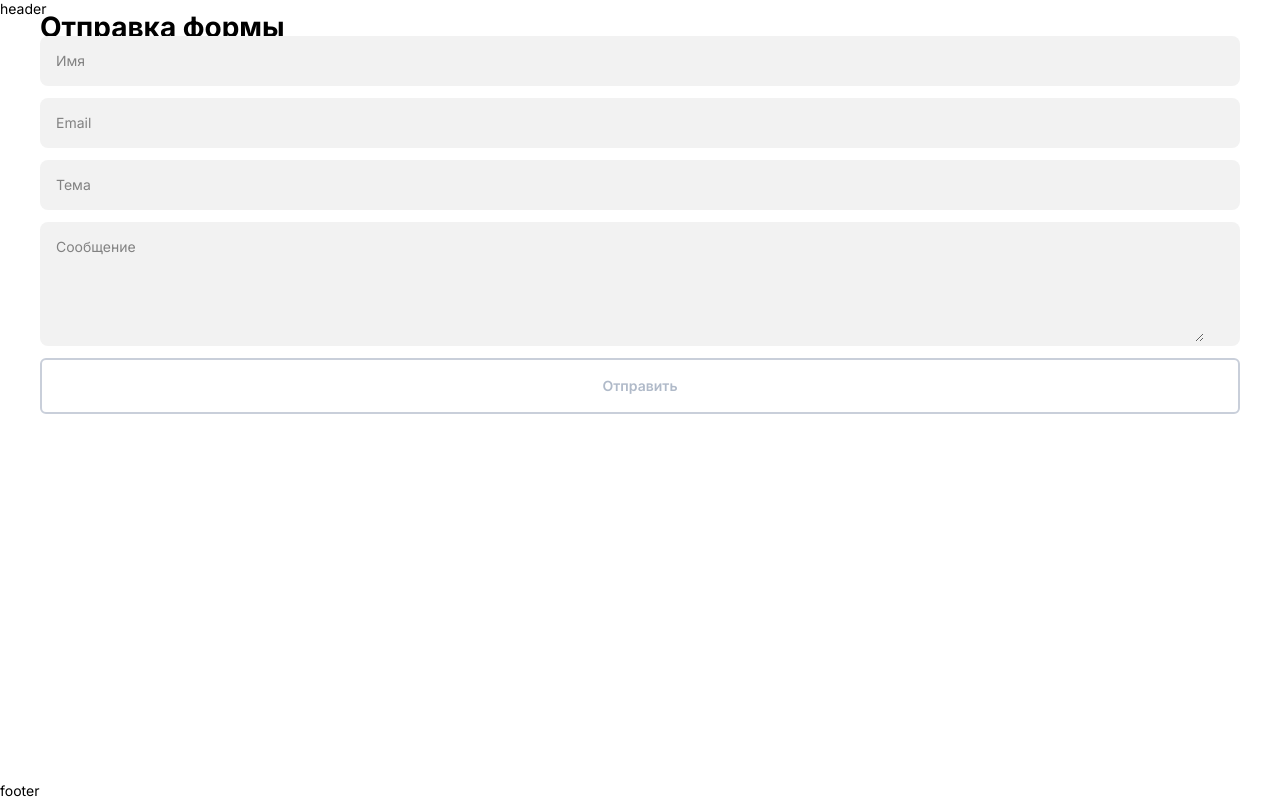
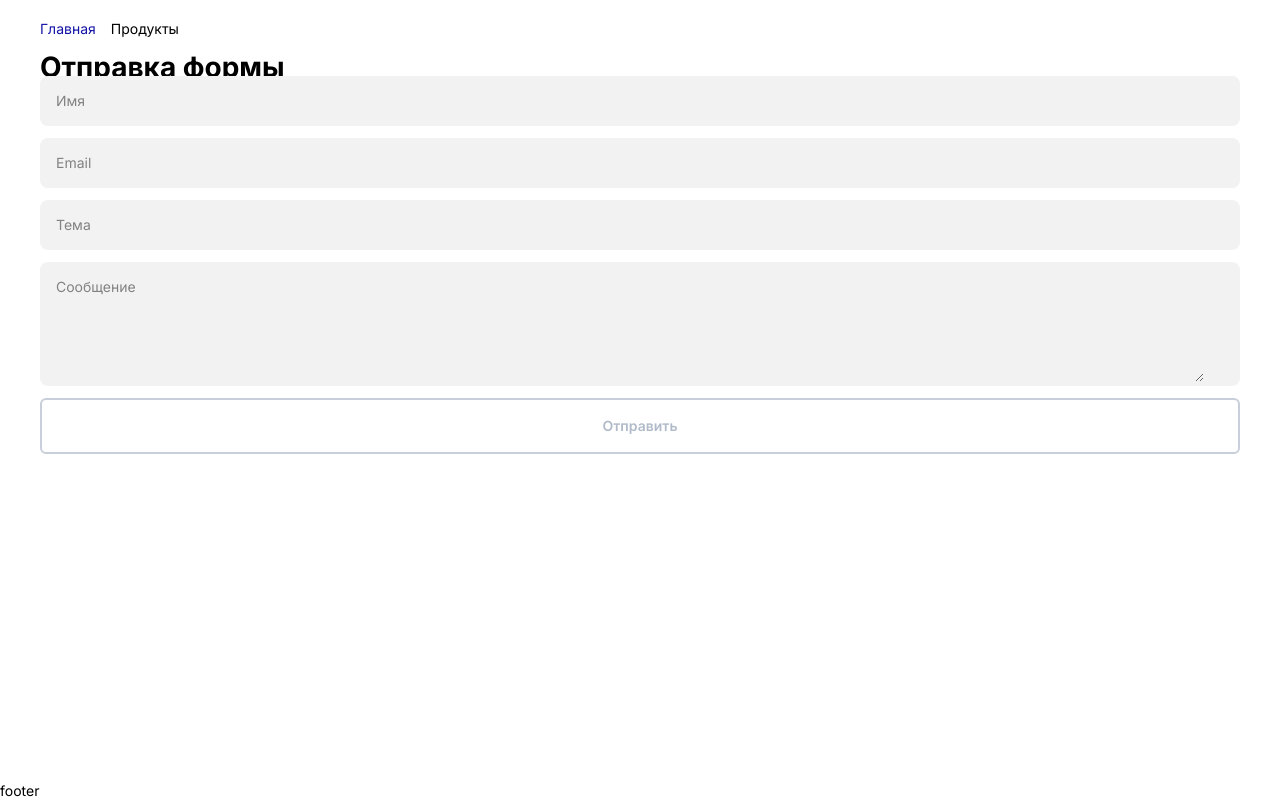
Before and after one commit to AlexDyatlov/nextjs-practice, a Next.js app: page / in a window 1280 px wide. Built offline with nearby package versions, Linux system fonts and the light colour scheme.

Commit message:
Adds navigation links

```diff
--- a/src/app/layout.tsx
+++ b/src/app/layout.tsx
@@ -1,6 +1,8 @@
 import type { Metadata } from 'next';
 
 import '@/scss/main.scss';
+
+import Header from '@/components/ui/Header';
 
 export const metadata: Metadata = {
   title: 'Next.js practice',
@@ -15,7 +17,7 @@ export default function RootLayout({
   return (
     <html lang="ru">
       <body className="layout">
-        <header className="layout__header">header</header>
+        <Header className="layout__header" />
         {children}
         <footer className="layout__footer">footer</footer>
       </body>
--- a/src/app/page.tsx
+++ b/src/app/page.tsx
@@ -1,7 +1,7 @@
 import Container from '@/_ui/container';
 import SendMessageForm from '@/components/ui/sendMessageForm';
 
-export default function Home() {
+export default function HomePage() {
   return (
     <main className="layout__main">
       <Container>
--- /dev/null
+++ b/src/app/products/page.tsx
@@ -0,0 +1,5 @@
+export default function ProductsPage() {
+  return (
+    <div>Products</div>
+  )
+}
--- /dev/null
+++ b/src/components/ui/Header.tsx
@@ -0,0 +1,18 @@
+import clsx from 'clsx';
+
+import Container from '@/_ui/container';
+import NavLinks from '@/components/ui/NavLinks';
+
+interface HeaderProps {
+  className?: string;
+}
+
+export default function Header({ className }: HeaderProps) {
+  return (
+    <header className={clsx('header', className)}>
+      <Container>
+        <NavLinks />
+      </Container>
+    </header>
+  );
+}
--- /dev/null
+++ b/src/components/ui/NavLinks.tsx
@@ -0,0 +1,33 @@
+'use client';
+
+import Link from 'next/link';
+import { usePathname } from 'next/navigation';
+
+const pageLinks = [
+  {
+    name: 'Главная',
+    path: '/'
+  },
+  {
+    name: 'Продукты',
+    path: '/products'
+  }
+];
+
+export default function NavLinks() {
+  const pathname = usePathname();
+
+  return (
+    <nav className="menu">
+      <ul className="menu__list">
+        {pageLinks.map(({ name, path }, index) => (
+          <li className="menu__item" key={index}>
+            <Link className={`menu__link ${pathname === path ? '_active' : ''}`} href={path}>
+              {name}
+            </Link>
+          </li>
+        ))}
+      </ul>
+    </nav>
+  );
+}
--- /dev/null
+++ b/src/scss/blocks/_header.scss
@@ -0,0 +1,3 @@
+.header {
+  padding: 20px 0;
+}
--- /dev/null
+++ b/src/scss/blocks/_menu.scss
@@ -0,0 +1,13 @@
+.menu {
+  &__list {
+    display: flex;
+    align-items: center;
+    gap: 15px;
+  }
+
+  &__link {
+    &._active {
+      color: #1313a8;
+    }
+  }
+}
--- a/src/scss/main.scss
+++ b/src/scss/main.scss
@@ -4,9 +4,11 @@
 @import 'global/reset';
 
 @import 'blocks/layout';
+@import 'blocks/header';
 @import 'blocks/container';
 @import 'blocks/message';
 @import 'blocks/loader';
 @import 'blocks/input';
 @import 'blocks/btn';
 @import 'blocks/form';
+@import 'blocks/menu';
```
